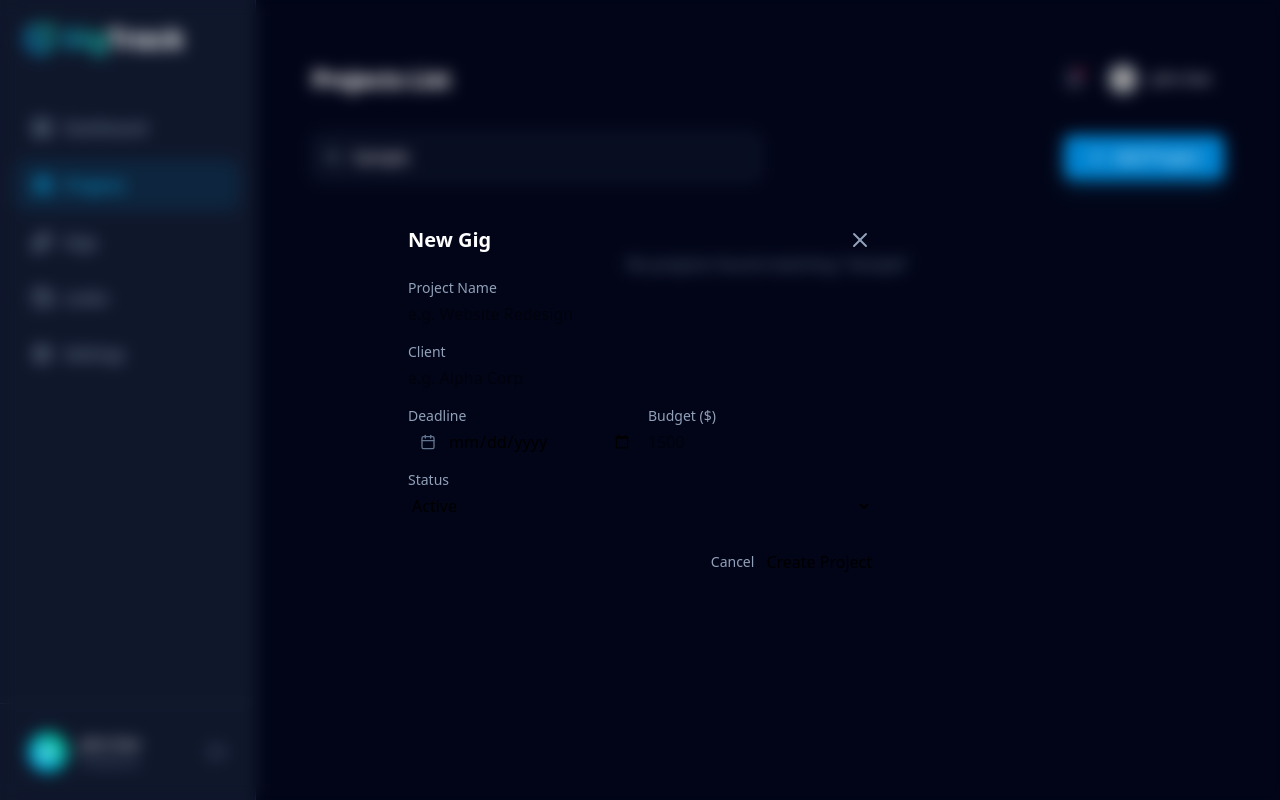
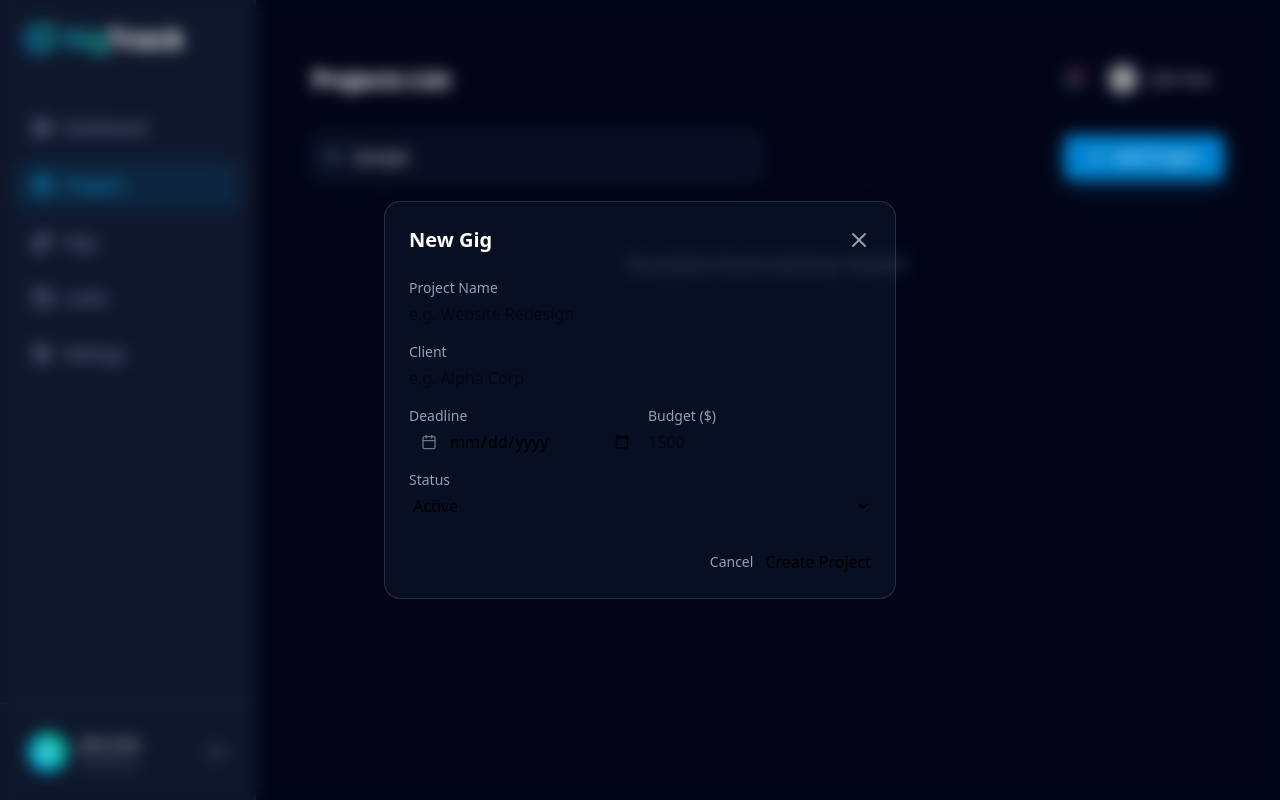
Before and after one commit to chriskay0x/GigTrack, a React (Vite) app: page /projects in a window 1280 px wide. Both pictures are taken after typing "Sample" into the empty fields and a click on the button "Add Project". Built offline with nearby package versions, Linux system fonts and the light colour scheme; grey boxes are pictures that could not be loaded.

Commit message:
Styled the Modal Overlay Card

```diff
--- a/src/Components/Features/ModalComponents/ModalOverlay.jsx
+++ b/src/Components/Features/ModalComponents/ModalOverlay.jsx
@@ -3,12 +3,12 @@ const ModalOverlay = ({ isOpen, onClose, children }) => {
   if (!isOpen) return null;
   return (
     <div
-        className="fixed inset-0 z-50 flex items-center justify-center bg-navy-900/80 backdrop-blur-sm transition-opacity"
+      className="fixed inset-0 z-50 flex items-center justify-center bg-navy-900/60 backdrop-blur-sm transition-opacity"
       onClick={onClose}
     >
       <div
-                className="glass-card w-full max-w-lg p-6 animate-in fade-in zoom-in-95"
-                onClick={(e) => e.stopPropagation()} // Prevent closing when clicking content
+        className="w-full max-w-lg p-6 bg-slate-800/30 backdrop-blur-lg border border-slate-600/50 rounded-2xl shadow-2xl animate-in fade-in zoom-in-95"
+        onClick={(e) => e.stopPropagation()}
       >
         {children}
       </div>
@@ -16,4 +16,4 @@ const ModalOverlay = ({ isOpen, onClose, children }) => {
   );
 };
 
-export default ModalOverlay
+export default ModalOverlay;
```
Lines whose indentation alone changed are shown as unchanged.
